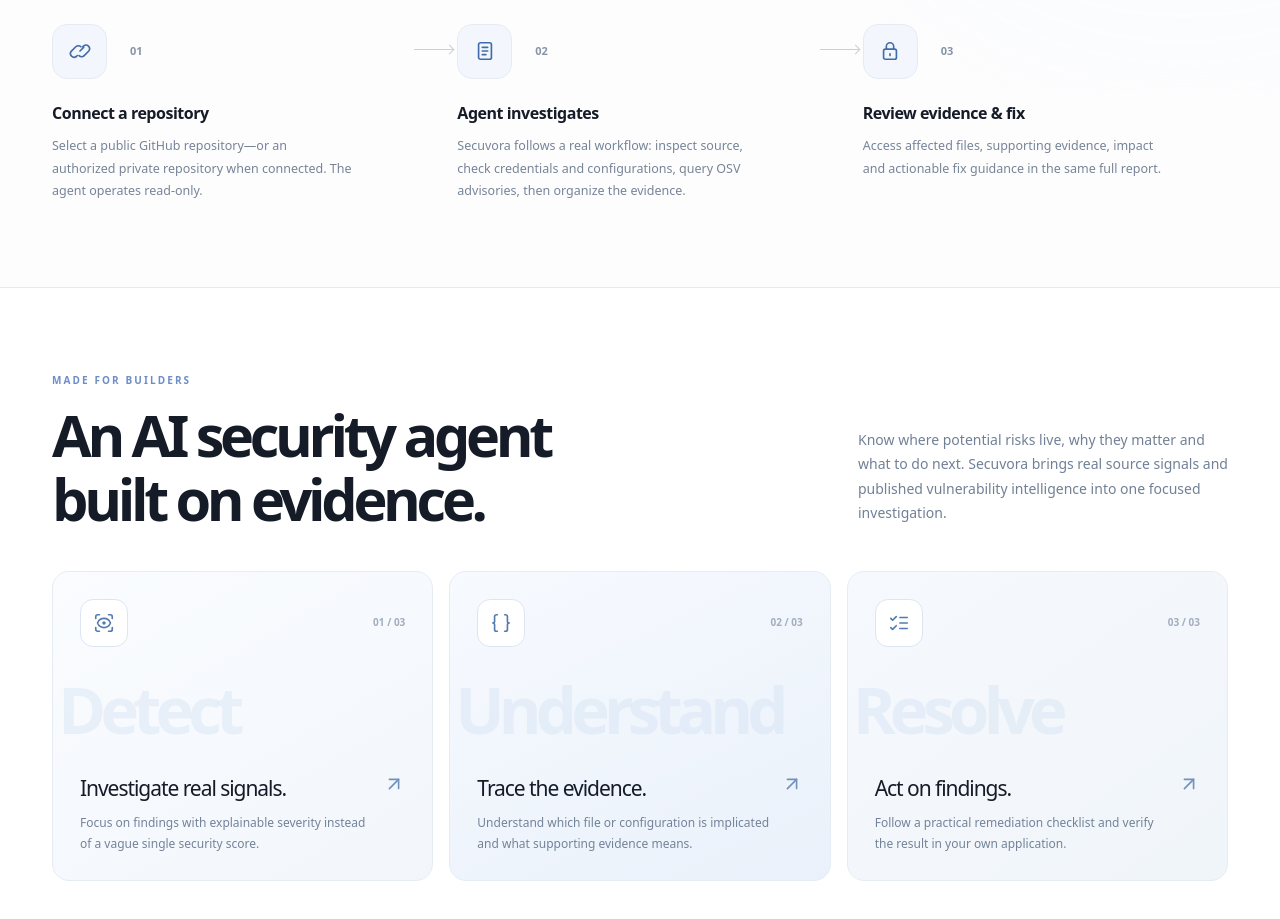
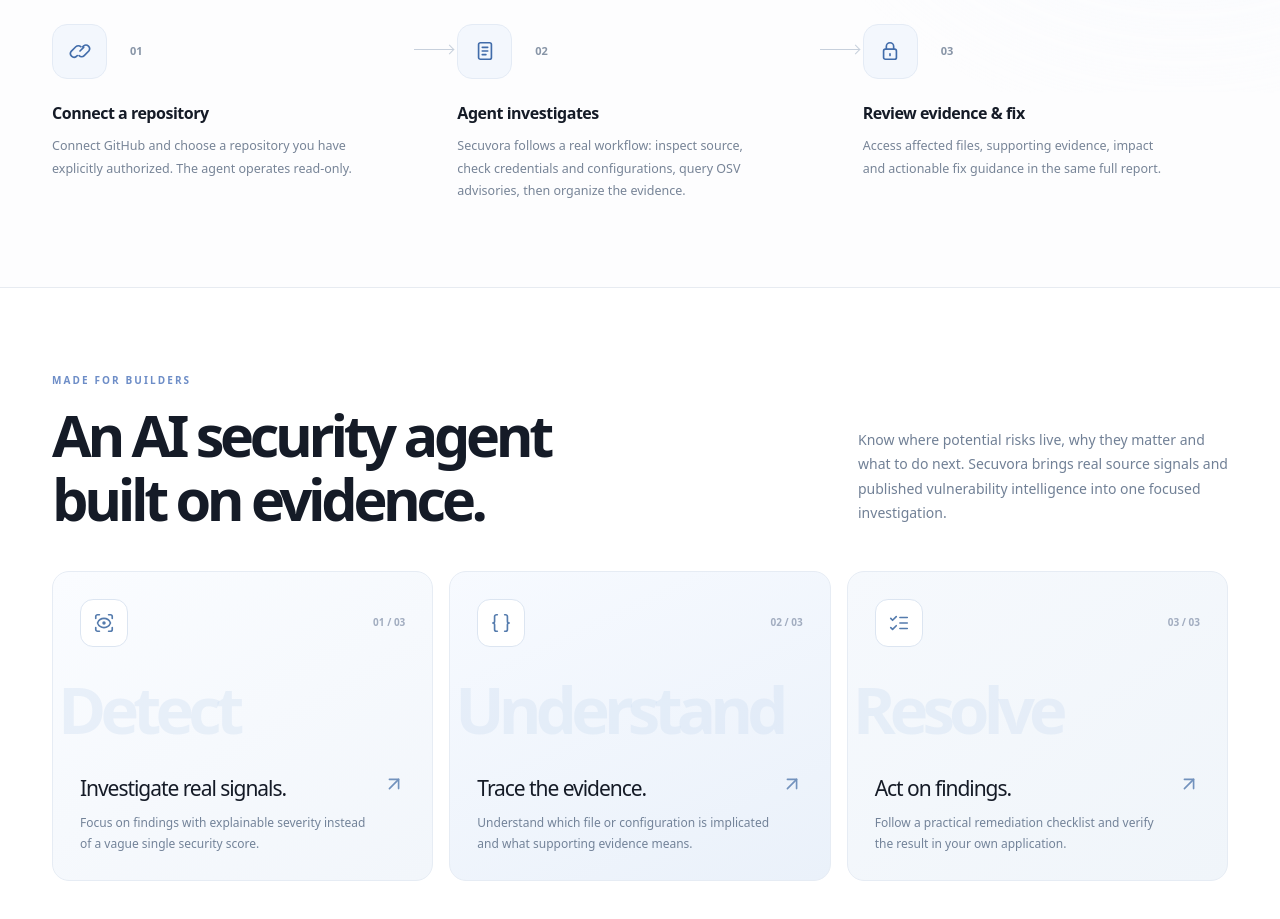
Before and after one commit to helloskyorigin/Safe-sure, a Next.js app: page / in a window 1280 px wide. Shown: the part 1060-1979 px from the top of the page. Built offline with nearby package versions, Linux system fonts and the light colour scheme.

Commit message:
Remove public private split from workflow copy

```diff
--- a/components/HowItWorks.tsx
+++ b/components/HowItWorks.tsx
@@ -22,7 +22,7 @@ export default function HowItWorks() {
             </div>
             <h3>Connect a repository</h3>
             <p>
-              Select a public GitHub repository—or an authorized private repository when connected. The agent operates read-only.
+              Connect GitHub and choose a repository you have explicitly authorized. The agent operates read-only.
             </p>
           </article>
           <article className="step ">
```
